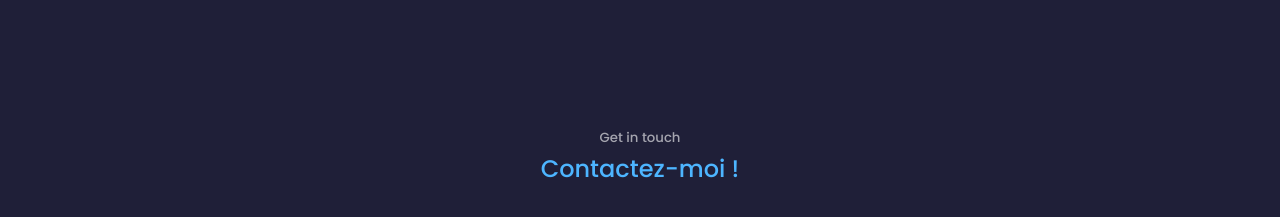
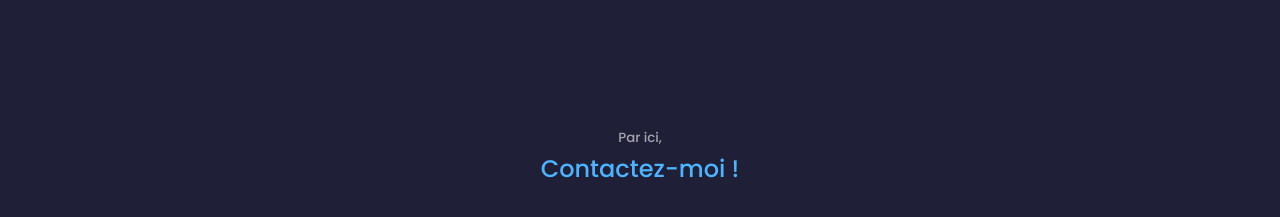
Before and after one commit to Kimaati/Cedric-Lavergne-Portfolio, a React (Create React App) app: page / in a window 1280 px wide. Shown: the part 3100-3317 px from the top of the page. Built offline with nearby package versions, Linux system fonts and the light colour scheme; the HTML template or start-up script is replaced by a standard one.

Commit message:
Modification contact

```diff
--- a/src/components/contact/Contact.jsx
+++ b/src/components/contact/Contact.jsx
@@ -22,7 +22,7 @@ const Contact = () => {
 
   return (
     <section id="contact">
-      <h5>Get in touch</h5>
+      <h5>Par ici,</h5>
       <h2>Contactez-moi !</h2>
 
       <div className="container contact__container">
```
